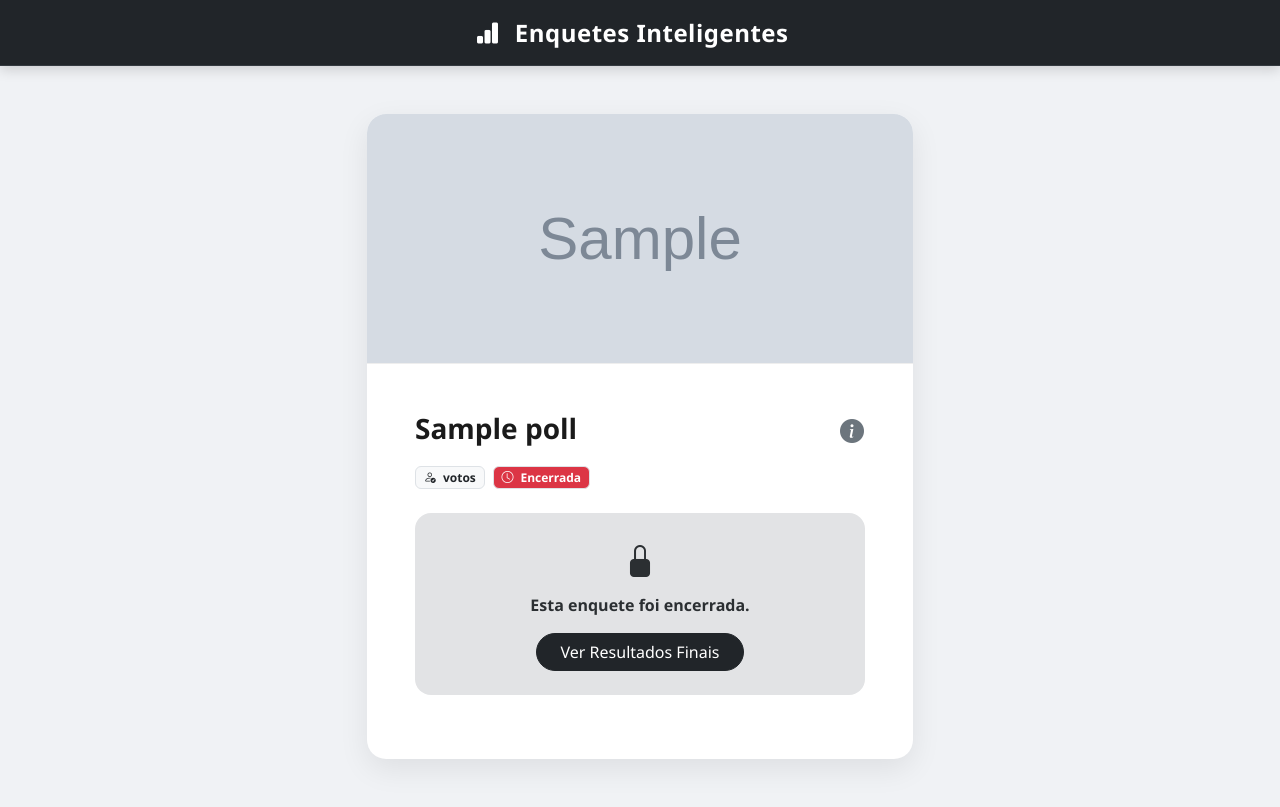
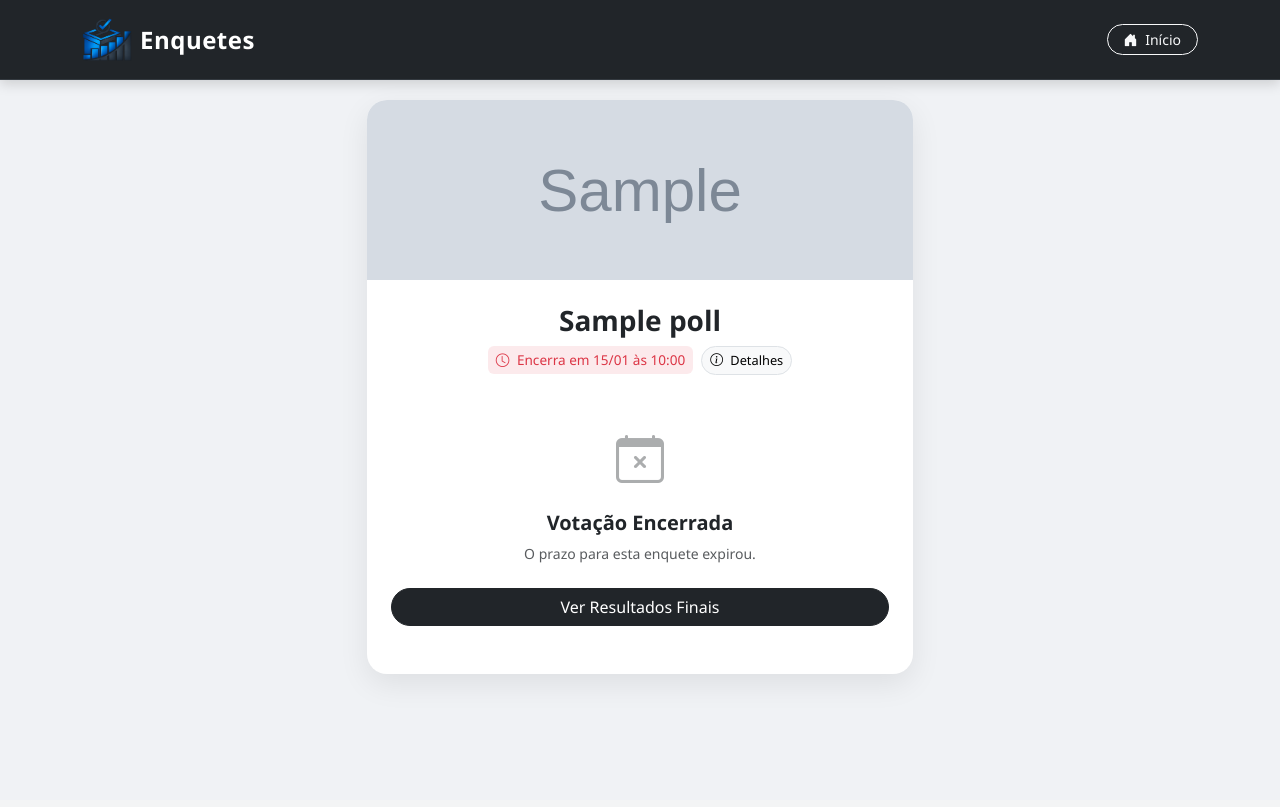
Before and after one commit to AprendendoLinux/enquetes, a FastAPI app: page /polls/# in a window 1280 px wide. After the commit the page ends 684 px from the top, so only its background shows below. Run offline with FastAPI, Linux system fonts and the light colour scheme; tables that the repository leaves empty hold one stand-in row (values such as "Sample post"); grey boxes marked "Sample" are stand-in pictures; parts of the project's set-up code (start-up, migrations or seed data) failed here and were passed over.

Commit message:
versão final

```diff
--- a/app/templates/poll.html
+++ b/app/templates/poll.html
@@ -3,13 +3,12 @@
 <head>
   <meta charset="UTF-8">
   <meta name="viewport" content="width=device-width, initial-scale=1.0">
-
   <title>{{ poll.title }} - Votação</title>
 
   <meta property="og:type" content="website">
   <meta property="og:url" content="{{ (request.base_url | string).rstrip('/') }}/polls/{{ poll.public_link }}">
   <meta property="og:title" content="{{ poll.title }}">
-  <meta property="og:description" content="{% if poll.description %}{{ poll.description[:160] }}{% else %}Participe desta votação em tempo real no Sistema de Enquetes Inteligentes.{% endif %}">
+  <meta property="og:description" content="{% if poll.description %}{{ poll.description[:160] }}{% else %}Participe desta votação em tempo real no Sistema de Enquetes Inteligentes. Democracia digital ao seu alcance.{% endif %}">
 
   {% if poll.image_path %}
     <meta name="image" property="og:image" content="{{ (request.base_url | string).rstrip('/') }}{{ poll.image_path }}">
@@ -33,95 +32,118 @@
   <link rel="stylesheet" href="https://cdn.jsdelivr.net/npm/bootstrap-icons@1.11.3/font/bootstrap-icons.min.css">
 
   <style>
+    /* Estilos originais preservados */
     html { overflow-y: scroll; }
     body { background-color: #f0f2f5; font-family: 'Segoe UI', system-ui, -apple-system, sans-serif; }
     .navbar-matte { background-color: #212529; padding: 0.6rem 0; border-bottom: 1px solid #343a40; box-shadow: 0 4px 12px rgba(0,0,0,0.15); }
     .navbar-brand { font-weight: 700; font-size: 1.5rem; color: #fff !important; letter-spacing: 0.5px; }
-    .poll-card { background: #ffffff; border: none; border-radius: 1.2rem; box-shadow: 0 10px 30px rgba(0,0,0,0.08); overflow: hidden; }
-    .poll-header-img { width: 100%; height: 250px; object-fit: cover; border-bottom: 1px solid #eee; }
-    .poll-title { font-weight: 800; color: #1a1a1a; line-height: 1.2; }
-    .option-container { border: 2px solid #f0f2f5; border-radius: 12px; padding: 12px 16px; margin-bottom: 10px; transition: all 0.2s ease; cursor: pointer; display: flex; align-items: center; }
-    .option-container:hover { border-color: #212529; background-color: #f8f9fa; }
-    .form-check-input:checked + .option-label { color: #000; font-weight: 600; }
-    .option-label { margin-left: 10px; cursor: pointer; flex-grow: 1; margin-bottom: 0; }
-    .btn-info-circle { color: #6c757d; transition: color 0.2s; cursor: pointer; }
-    .btn-info-circle:hover { color: #212529; }
+    .poll-card { border: none; border-radius: 20px; overflow: hidden; box-shadow: 0 10px 30px rgba(0,0,0,0.08); background: #fff; }
+    .hero-wrapper { height: 180px; position: relative; overflow: hidden; }
+    .hero-img { width: 100%; height: 100%; object-fit: cover; }
+    .default-bg-0 { background: linear-gradient(135deg, #667eea 0%, #764ba2 100%); }
+    .default-bg-1 { background: linear-gradient(135deg, #ff9a9e 0%, #fecfef 99%, #fecfef 100%); }
+    .default-bg-2 { background: linear-gradient(120deg, #84fab0 0%, #8fd3f4 100%); }
+    .default-bg-3 { background: linear-gradient(120deg, #fccb90 0%, #d57eeb 100%); }
+    .default-bg-4 { background: linear-gradient(135deg, #e0c3fc 0%, #8ec5fc 100%); }
+    .default-hero-content { display: flex; align-items: center; justify-content: center; height: 100%; color: white; font-size: 3rem; opacity: 0.3; }
+    .option-label { display: block; padding: 0.8rem 1rem; border: 2px solid #e9ecef; border-radius: 12px; cursor: pointer; transition: all 0.2s; background: #fff; position: relative; font-weight: 600; color: #495057; }
+    .option-label:hover { border-color: #adb5bd; background-color: #f8f9fa; transform: translateY(-2px); }
+    .btn-check:checked + .option-label { border-color: #212529; background-color: #f8f9fa; color: #000; box-shadow: 0 4px 10px rgba(0,0,0,0.05); }
+    .btn-check:checked + .option-label::after { content: "\F26E"; font-family: "bootstrap-icons"; position: absolute; right: 15px; top: 50%; transform: translateY(-50%); font-size: 1.2rem; color: #198754; }
+    .success-animation { margin: 0 auto 15px; width: 60px; height: 60px; border-radius: 50%; background: #d1e7dd; display: flex; align-items: center; justify-content: center; color: #198754; font-size: 30px; }
+    .poll-meta { font-size: 0.85rem; color: #6c757d; }
   </style>
 </head>
 <body>
 
-  <nav class="navbar navbar-matte mb-5">
-    <div class="container d-flex justify-content-center">
-      <a class="navbar-brand" href="/">
-        <i class="bi bi-bar-chart-fill me-2"></i>
-        Enquetes Inteligentes
+  <nav class="navbar navbar-expand-lg navbar-matte fixed-top">
+    <div class="container">
+      <a class="navbar-brand d-flex align-items-center" href="/">
+        <img src="/static/logo.png" alt="Logo" width="50" height="50" class="d-inline-block align-text-top me-2">
+        <span>Enquetes</span>
       </a>
+
+      <div class="ms-auto">
+          <a href="/" class="btn btn-outline-light btn-sm rounded-pill px-3">
+              <i class="bi bi-house-door-fill me-1"></i> Início
+          </a>
+      </div>
     </div>
   </nav>
 
-  <div class="container mb-5">
+  <div class="container" style="margin-top: 100px; margin-bottom: 60px;">
     <div class="row justify-content-center">
-      <div class="col-md-7 col-lg-6">
-        <div class="poll-card">
-            {% if poll.image_path %}
-                <img src="{{ poll.image_path }}" class="poll-header-img" alt="Imagem da Enquete">
-            {% endif %}
+      <div class="col-lg-6 col-md-9">
 
-            <div class="p-4 p-md-5">
-                <div class="d-flex justify-content-between align-items-start mb-3">
-                    <h2 class="poll-title h3 mb-0">{{ poll.title }}</h2>
+        <div class="card poll-card">
+            <div class="hero-wrapper">
+                {% if poll.image_path %}
+                    <img src="{{ poll.image_path }}" class="hero-img" alt="Capa">
+                {% else %}
+                    <div class="w-100 h-100 default-bg-{{ poll.id % 5 }}">
+                        <div class="default-hero-content">
+                            <i class="bi bi-ui-checks"></i>
+                        </div>
+                    </div>
+                {% endif %}
+            </div>
+
+            <div class="card-body p-4">
+                <h3 class="fw-bold text-dark mb-2 text-center">{{ poll.title }}</h3>
+
+                <div class="d-flex justify-content-center align-items-center gap-2 mb-4 poll-meta">
+                    {% if poll.deadline %}
+                        <span class="text-danger bg-danger bg-opacity-10 px-2 py-1 rounded"><i class="bi bi-clock me-1"></i> Encerra em {{ poll.deadline.strftime('%d/%m às %H:%M') }}</span>
+                    {% else %}
+                        <span class="text-success bg-success bg-opacity-10 px-2 py-1 rounded"><i class="bi bi-infinity me-1"></i> Tempo ilimitado</span>
+                    {% endif %}
+
                     {% if poll.description %}
-                    <button class="btn btn-link p-0 btn-info-circle" data-bs-toggle="modal" data-bs-target="#descModal">
-                        <i class="bi bi-info-circle-fill fs-4"></i>
+                    <button type="button" class="btn btn-sm btn-light rounded-pill border px-2 py-1" style="font-size: 0.8rem;" data-bs-toggle="modal" data-bs-target="#descModal">
+                        <i class="bi bi-info-circle me-1"></i> Detalhes
                     </button>
                     {% endif %}
                 </div>
 
-                <div class="d-flex flex-wrap gap-2 mb-4">
-                    <span class="badge bg-light text-dark border">
-                        <i class="bi bi-person-check me-1"></i> {{ poll.total_votes }} votos
-                    </span>
-                    {% if poll.deadline %}
-                    <span class="badge {% if is_expired %}bg-danger{% else %}bg-warning text-dark{% endif %} border">
-                        <i class="bi bi-clock me-1"></i>
-                        {% if is_expired %}Encerrada{% else %}Expira em: {{ poll.deadline.strftime('%d/%m %H:%M') }}{% endif %}
-                    </span>
-                    {% endif %}
-                </div>
-
                 {% if is_expired %}
-                    <div class="alert alert-secondary border-0 rounded-4 p-4 text-center">
-                        <i class="bi bi-lock-fill fs-2 mb-2 d-block"></i>
-                        <p class="mb-3 fw-bold">Esta enquete foi encerrada.</p>
-                        <a href="/poll/{{ poll.public_link }}/results" class="btn btn-dark rounded-pill px-4">
-                            Ver Resultados Finais
-                        </a>
+                    <div class="text-center py-4">
+                        <div class="mb-3 text-muted opacity-50"><i class="bi bi-calendar-x" style="font-size: 3rem;"></i></div>
+                        <h5 class="fw-bold">Votação Encerrada</h5>
+                        <p class="text-muted small mb-4">O prazo para esta enquete expirou.</p>
+                        <a href="/polls/{{ poll.public_link }}/results" class="btn btn-dark w-100 rounded-pill">Ver Resultados Finais</a>
+                    </div>
+                {% elif already_voted %}
+                    <div class="text-center py-4">
+                        <div class="success-animation">
+                            <i class="bi bi-check-lg"></i>
+                        </div>
+                        <h5 class="fw-bold text-dark">Voto Registrado!</h5>
+                        <p class="text-muted small mb-4">Seu voto já foi computado com sucesso.</p>
+                        <div class="d-grid gap-2">
+                            <a href="/polls/{{ poll.public_link }}/results" class="btn btn-dark rounded-pill fw-bold shadow-sm">
+                                <i class="bi bi-bar-chart-fill me-2"></i>Acompanhar Resultados
+                            </a>
+                        </div>
                     </div>
                 {% else %}
-                    <form action="/poll/{{ poll.public_link }}/vote" method="post">
-                        {% for option in poll.options %}
-                        <div class="option-container" onclick="this.querySelector('input').click()">
-                            <input class="form-check-input"
-                                   type="{{ 'checkbox' if poll.multiple_choice else 'radio' }}"
-                                   name="options"
-                                   value="{{ option.id }}"
-                                   id="opt{{ option.id }}">
-                            <label class="option-label" for="opt{{ option.id }}">
-                                {{ option.text }}
-                            </label>
+                    <form action="/polls/{{ poll.public_link }}/vote" method="post">
+                        <p class="mb-3 fw-bold text-secondary text-center text-uppercase" style="font-size: 0.75rem; letter-spacing: 1px;">
+                            {% if poll.multiple_choice %}Escolha uma ou mais opções{% else %}Escolha uma opção{% endif %}
+                        </p>
+                        <div class="d-grid gap-2">
+                            {% for option in options %}
+                                <div class="position-relative">
+                                    {% if poll.multiple_choice %}
+                                        <input type="checkbox" class="btn-check" name="options" id="opt{{ option.id }}" value="{{ option.id }}" autocomplete="off">
+                                    {% else %}
+                                        <input type="radio" class="btn-check" name="option" id="opt{{ option.id }}" value="{{ option.id }}" autocomplete="off" required>
+                                    {% endif %}
+                                    <label class="option-label text-start" for="opt{{ option.id }}">{{ option.text }}</label>
+                                </div>
+                            {% endfor %}
                         </div>
-                        {% endfor %}
-
-                        {% if error %}
-                        <div class="text-danger small mt-2">
-                            <i class="bi bi-exclamation-triangle-fill me-1"></i> {{ error }}
-                        </div>
-                        {% endif %}
-
                         <div class="d-grid mt-4">
-                            <button type="submit" class="btn btn-dark btn-lg rounded-pill shadow-sm fw-bold fs-6">
-                                Confirmar Voto
-                            </button>
+                            <button type="submit" class="btn btn-dark btn-lg rounded-pill shadow-sm fw-bold fs-6">Confirmar Voto</button>
                         </div>
                     </form>
                 {% endif %}
```
